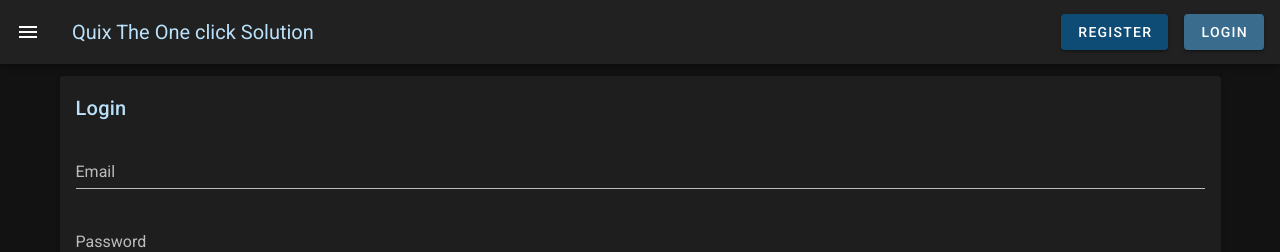
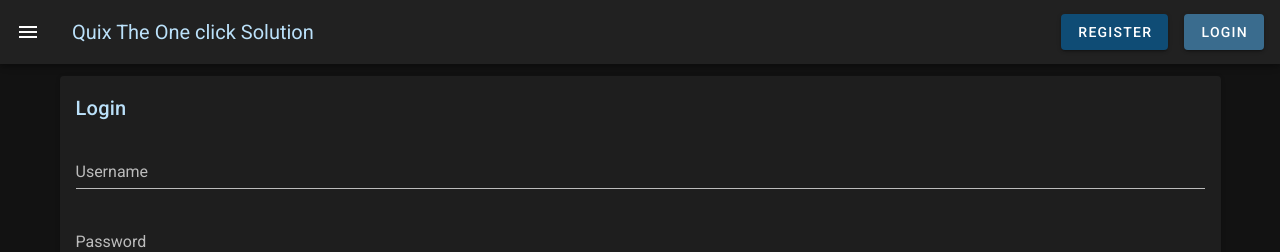
Before and after one commit to mattheweis/NUXT_example, a Nuxt app: page /login in a window 1280 px wide. Shown: the top 252 px of the page. Built offline with nearby package versions, Linux system fonts and the light colour scheme.

Commit message:
connected to Backend

```diff
--- a/pages/login.vue
+++ b/pages/login.vue
@@ -3,25 +3,59 @@
     <v-card-title>Login</v-card-title>
     <v-card-text>
       <v-form v-model="isValid">
-        <v-text-field label="Email" v-model="email" required :rules="[v => !!v || 'Email is required']"></v-text-field>
-        <v-text-field label="Password" v-model="password" type="password" required :rules="[v => !!v || 'Password is required']"></v-text-field>
+        <v-text-field
+          label="Username"
+          v-model="username"
+          required
+          :rules="[(v) => !!v || 'Username is required']"
+        ></v-text-field>
+        <v-text-field
+          label="Password"
+          v-model="password"
+          type="password"
+          required
+          :rules="[(v) => !!v || 'Password is required']"
+        ></v-text-field>
       </v-form>
     </v-card-text>
     <v-card-actions>
-      <v-btn color="#0f4c75" :disabled="!isValid">Login</v-btn>
+      <v-btn color="#0f4c75" :disabled="!isValid" @click="getToken"
+        >Login</v-btn
+      >
     </v-card-actions>
   </v-card>
 </template>
 
 <script>
+import axios from 'axios'
 export default {
-    data(){
-        return{
-            email:null,
-            password:null,
-            isValid:null
-        }
+  data() {
+    return {
+      username: null,
+      password: null,
+      isValid: null,
+      url: 'https://api.quix.click/api/v1/client/auth',
     }
+  },
+  methods: {
+    async getToken() {
+      const logindata = {
+        username: this.username,
+        password: this.password,
+      }
+      try {
+        let res = await axios.post(this.url, logindata)
+        document.cookie = 'quixUserToken=' + String(res.data.token)
+      } catch (error) {
+        console.log(error)
+      }
+    },
+    getCookie(name) {
+      const value = `; ${document.cookie}`
+      const parts = value.split(`; ${name}=`)
+      if (parts.length === 2) return parts.pop().split(';').shift()
+    },
+  },
 }
 </script>
 
```
Also changed, not shown: store/index.js (added).
